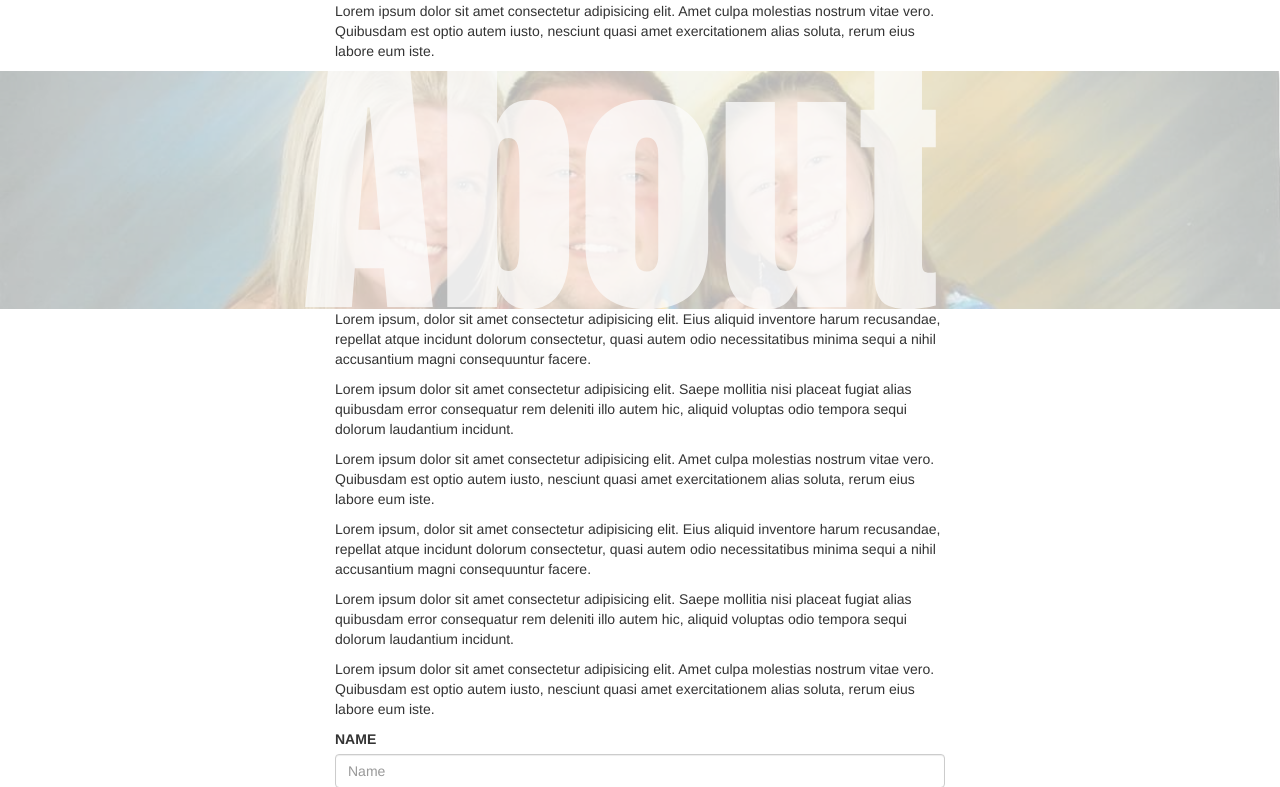
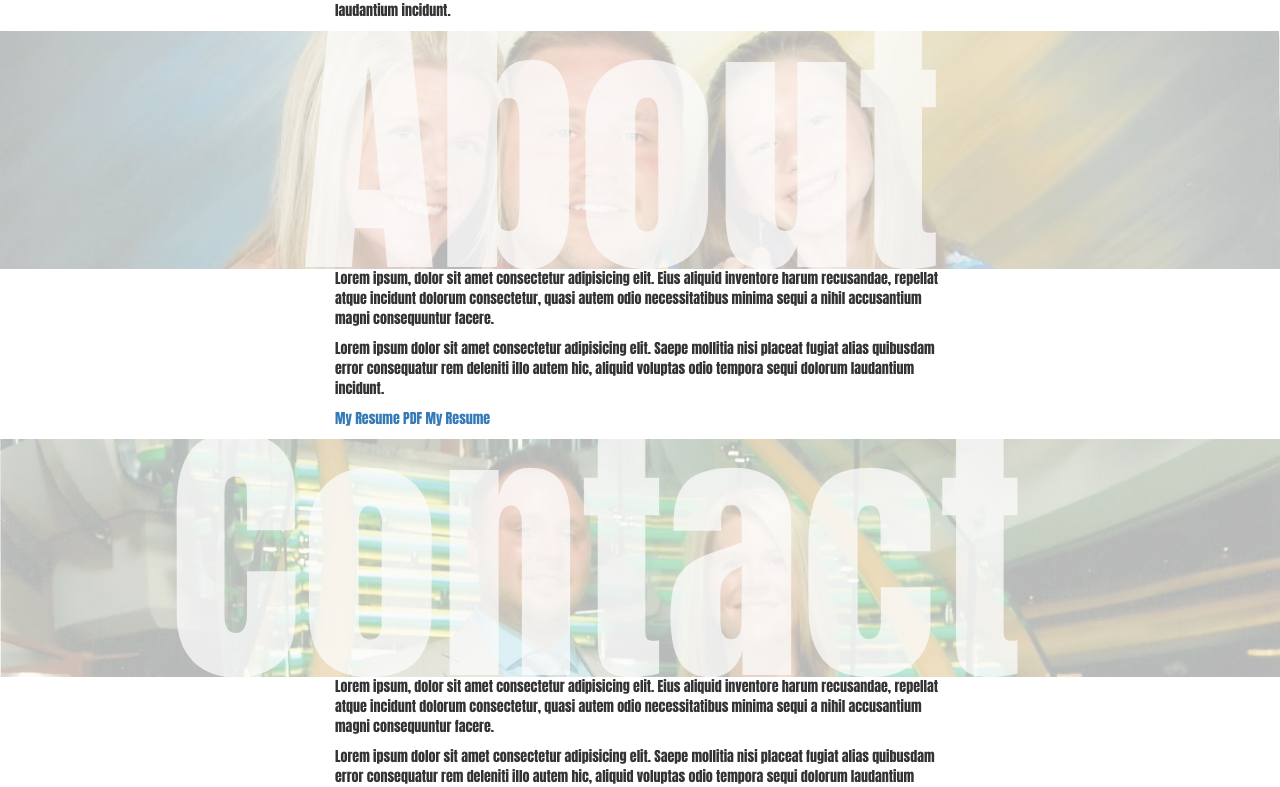
Before and after one commit to kylebeavin/Portfolio, a website with bundled scripts: page index.html in a window 1280 px wide. Shown: the part 895-1682 px from the top of the page. Built offline with nearby package versions, Linux system fonts and the light colour scheme; files whose address does not match are found by name.

Commit message:
add port changes kb

```diff
--- a/index.html
+++ b/index.html
@@ -27,53 +27,66 @@
     <!-- HOME SECTION -->
     <header>
         <div id="spacer"></div>
-    <div id="homeimage">
+    <div id="homeimage" class="col-xs-12">
         <div id="homelabel">Home</div>
     </div>
+    <div id="spacer1"></div>
     <div class="col-xs-3"></div>
         <div class="col-xs-6">
-            <p>Lorem, ipsum dolor sit amet consectetur adipisicing elit. Autem ratione exercitationem esse sunt ut quasi provident consequatur explicabo aliquam, obcaecati maxime cupiditate, quos blanditiis vitae. Placeat ut reiciendis accusamus perferendis.</p>
-            <p>Lorem ipsum dolor sit amet consectetur adipisicing elit. Debitis quo illum repellendus iste quod? Doloribus facere neque, quis vitae veniam adipisci velit recusandae aspernatur laboriosam! Ullam nobis deleniti sapiente quasi?</p>
-            <p>Lorem ipsum dolor sit amet consectetur, adipisicing elit. Quisquam porro quidem debitis enim perspiciatis, necessitatibus laborum eius provident aspernatur quaerat id similique laboriosam! Quam ducimus rem iste expedita obcaecati vel?</p>
+            <p>"Hello World"</p>
+            <p>Welcome to the landing page of my first portfolio. Right now it is still a work in progress, I do plan on adding to it as I go. My website tells a story about myself, my professional experience and my personal journey as a developer.</p>
+            <p>This site was constructed using modern front end development tools such as Bootstrap 3.0, Gulp, SASS and many more to come! The overall experience that I am going for is a clean, sleek and overall professional appearance.</p>
+            <p>I have tailored my portfolio around my visions and values. Throughout my story I have developed many skills and built many relationships, as you can see I have background images of my family portraits to highlight my devotion as a great father, husband and overall family man.</p>
         </div>
         <div class="col-xs-3"></div>
     </header>
+    <div id="spacer"></div>
     <!-- PROJECT SECTION -->
     <section>
         <div class="container-fluid" id="projectimage">
             <div id="projectlabel">Projects</div>
+            <div id="spacer"></div>
+        </div>
+        <div class="col-xs-3"></div>
+        <div class="col-xs-6">
+            <p>Lorem ipsum, dolor sit amet consectetur adipisicing elit. Eius aliquid inventore harum recusandae, repellat atque incidunt dolorum consectetur, quasi autem odio necessitatibus minima sequi a nihil accusantium magni consequuntur facere.</p>
+            <p>Lorem ipsum dolor sit m amet consectetur adipisicing elit. Saepe mollitia nisi placeat fugiat alias quibusdam error consequatur rem deleniti illo autem hic, aliquid voluptas odio tempora sequi dolorum laudantium incidunt.</p>
+            <p><a href=""></a>
+               <a href=""></a>
+               <a href="https://kylebeavin.github.io/efaPrework/"></a>
+            </p>
+        </div>
+        <div class="col-xs-3"></div>
+    </section>
+    <div id="spacer"></div>
+    <!-- ABOUT SECTION -->
+    <section>
+        <div class="container-fluid" id="aboutimage">
+            <div id="aboutlabel">About</div>
+            <div id="spacer"></div>
         </div>
         <div class="col-xs-3"></div>
         <div class="col-xs-6">
             <p>Lorem ipsum, dolor sit amet consectetur adipisicing elit. Eius aliquid inventore harum recusandae, repellat atque incidunt dolorum consectetur, quasi autem odio necessitatibus minima sequi a nihil accusantium magni consequuntur facere.</p>
             <p>Lorem ipsum dolor sit amet consectetur adipisicing elit. Saepe mollitia nisi placeat fugiat alias quibusdam error consequatur rem deleniti illo autem hic, aliquid voluptas odio tempora sequi dolorum laudantium incidunt.</p>
-            <p>Lorem ipsum dolor sit amet consectetur adipisicing elit. Amet culpa molestias nostrum vitae vero. Quibusdam est optio autem iusto, nesciunt quasi amet exercitationem alias soluta, rerum eius labore eum iste.</p>
+            <p><a href="https://drive.google.com/file/d/1UZbrQLH0YhDnrb-dnT8gRfGz6jzhVM88/view?usp=sharing" target="blank">My Resume PDF</a>
+                <a href="https://docs.google.com/document/d/1men5fygbkJo62yxkhCU-3GEIkpqnAvvraKA2hngtILo/edit?usp=sharing" target="blank">My Resume</a></p>
         </div>
         <div class="col-xs-3"></div>
     </section>
-    <!-- ABOUT SECTION -->
-    <section>
-        <div class="container-fluid" id="aboutimage">
-            <div id="aboutlabel">About</div>
-        </div>
-        <div class="col-xs-3"></div>
-        <div class="col-xs-6">
-            <p>Lorem ipsum, dolor sit amet consectetur adipisicing elit. Eius aliquid inventore harum recusandae, repellat atque incidunt dolorum consectetur, quasi autem odio necessitatibus minima sequi a nihil accusantium magni consequuntur facere.</p>
-            <p>Lorem ipsum dolor sit amet consectetur adipisicing elit. Saepe mollitia nisi placeat fugiat alias quibusdam error consequatur rem deleniti illo autem hic, aliquid voluptas odio tempora sequi dolorum laudantium incidunt.</p>
-            <p>Lorem ipsum dolor sit amet consectetur adipisicing elit. Amet culpa molestias nostrum vitae vero. Quibusdam est optio autem iusto, nesciunt quasi amet exercitationem alias soluta, rerum eius labore eum iste.</p>
-        </div>
-        <div class="col-xs-3"></div>
-    </section>
+    <div id="spacer"></div>
     <!-- CONTACT SECTION -->
     <section>
         <div class="container-fluid" id="contactimage">
-            <div id="contactlabel"></div>
+            <div id="contactlabel">Contact</div>
+            <div id="spacer"></div>
         </div>
         <div class="col-xs-3"></div>
         <div class="col-xs-6">
                 <p>Lorem ipsum, dolor sit amet consectetur adipisicing elit. Eius aliquid inventore harum recusandae, repellat atque incidunt dolorum consectetur, quasi autem odio necessitatibus minima sequi a nihil accusantium magni consequuntur facere.</p>
                 <p>Lorem ipsum dolor sit amet consectetur adipisicing elit. Saepe mollitia nisi placeat fugiat alias quibusdam error consequatur rem deleniti illo autem hic, aliquid voluptas odio tempora sequi dolorum laudantium incidunt.</p>
                 <p>Lorem ipsum dolor sit amet consectetur adipisicing elit. Amet culpa molestias nostrum vitae vero. Quibusdam est optio autem iusto, nesciunt quasi amet exercitationem alias soluta, rerum eius labore eum iste.</p>
+                <div id="spacer"></div>
             <form action="https://formspree.io/kylebeavin@gmail.com" method="POST">
                 <div class="control-group">
                     <div class="form-group">
--- /dev/null
+++ b/scss/_body.scss
@@ -0,0 +1,28 @@
+p {
+    font-family: Impact, Haettenschweiler, 'Arial Narrow Bold', sans-serif;
+}
+#spacer {
+    height: 5em;
+    width: 100%;
+    position: relative;
+}
+#spacer {
+    height: 5em;
+    width: 100%;
+    position: relative;
+}
+#spacer {
+    height: 5em;
+    width: 100%;
+    position: relative;
+}
+#spacer {
+    height: 5em;
+    width: 100%;
+    position: relative;
+}
+#spacer {
+    height: 5em;
+    width: 100%;
+    position: relative;
+}
--- /dev/null
+++ b/scss/_contact.scss
@@ -0,0 +1,24 @@
+#contactimage{
+    background-image: url("../assets/family1.jpg");
+    background-position-x: 0em;
+    background-position-y: -18em;
+    object-fit: cover;
+    overflow: hidden;
+    background-repeat: no-repeat;
+    width: 100%;
+    height: 17em;
+    padding: 0;
+    margin: 0;
+    position: relative;
+    opacity: 0.275;
+    background-size: cover;
+}
+#contactlabel {
+    color: whitesmoke;
+    font-family: Impact, Haettenschweiler, 'Arial Narrow Bold', sans-serif;
+    font-size: 20em;
+    opacity: 0.75;
+    position: absolute;
+    bottom: -0.285em;
+    left: .6em;
+}
--- a/scss/_header.scss
+++ b/scss/_header.scss
@@ -16,6 +16,8 @@
     margin: 0;
     position: relative;
     opacity: 0.275;
+    background-size: cover;
+
 }
 #homelabel {
     color: whitesmoke;
--- a/scss/_portfolio.scss
+++ b/scss/_portfolio.scss
@@ -16,6 +16,8 @@
     margin: 0;
     position: relative;
     opacity: 0.275;
+    background-size: cover;
+
 }
 #projectlabel {
     color: whitesmoke;
```
Also changed, not shown: assets/family1.jpg (added), css/main.css.
